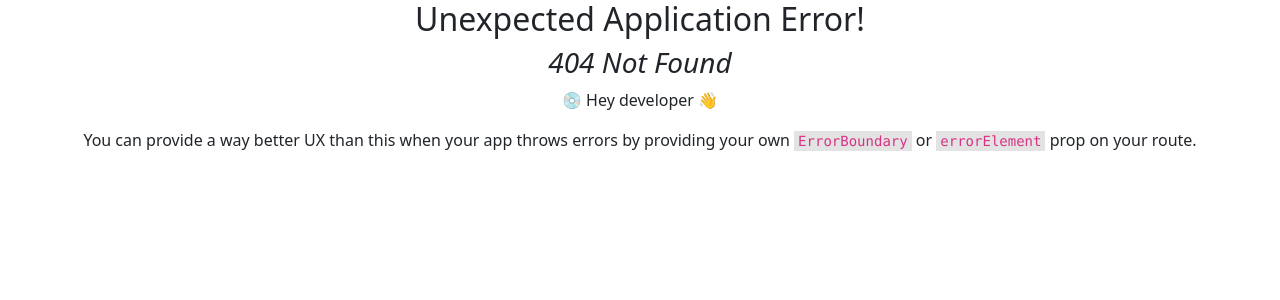
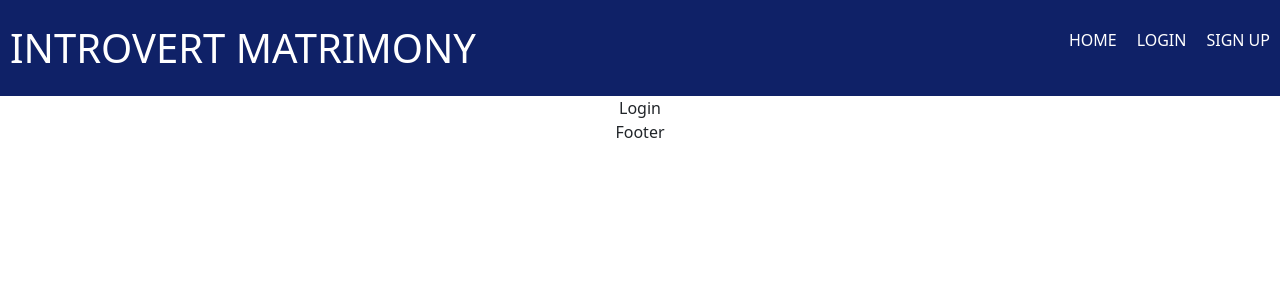
Before and after one commit to NavaneethReddyNalla/FullStackFinalProject, a React (Create React App) app in the folder frontend/: page /login in a window 1280 px wide. Before the commit this address had no page. Shown: the top 300 px of the page. Built offline with nearby package versions, Linux system fonts and the light colour scheme.

Commit message:
Created Login and Register components

```diff
--- a/frontend/src/Components/Header/Header.js
+++ b/frontend/src/Components/Header/Header.js
@@ -14,7 +14,7 @@ function Header() {
           <NavLink className="nav-button" to="/login">
             Login
           </NavLink>
-          <NavLink className="nav-button" to="/signup">
+          <NavLink className="nav-button" to="/register">
             Sign Up
           </NavLink>
         </ul>
--- /dev/null
+++ b/frontend/src/Components/Login/Login.js
@@ -0,0 +1,7 @@
+import React from "react";
+
+function Login() {
+  return <div>Login</div>;
+}
+
+export default Login;
--- /dev/null
+++ b/frontend/src/Components/Register/Register.js
@@ -0,0 +1,7 @@
+import React from "react";
+
+function Register() {
+  return <div>Register</div>;
+}
+
+export default Register;
```
Also changed, not shown: frontend/src/App.js (+7 -1 lines).
